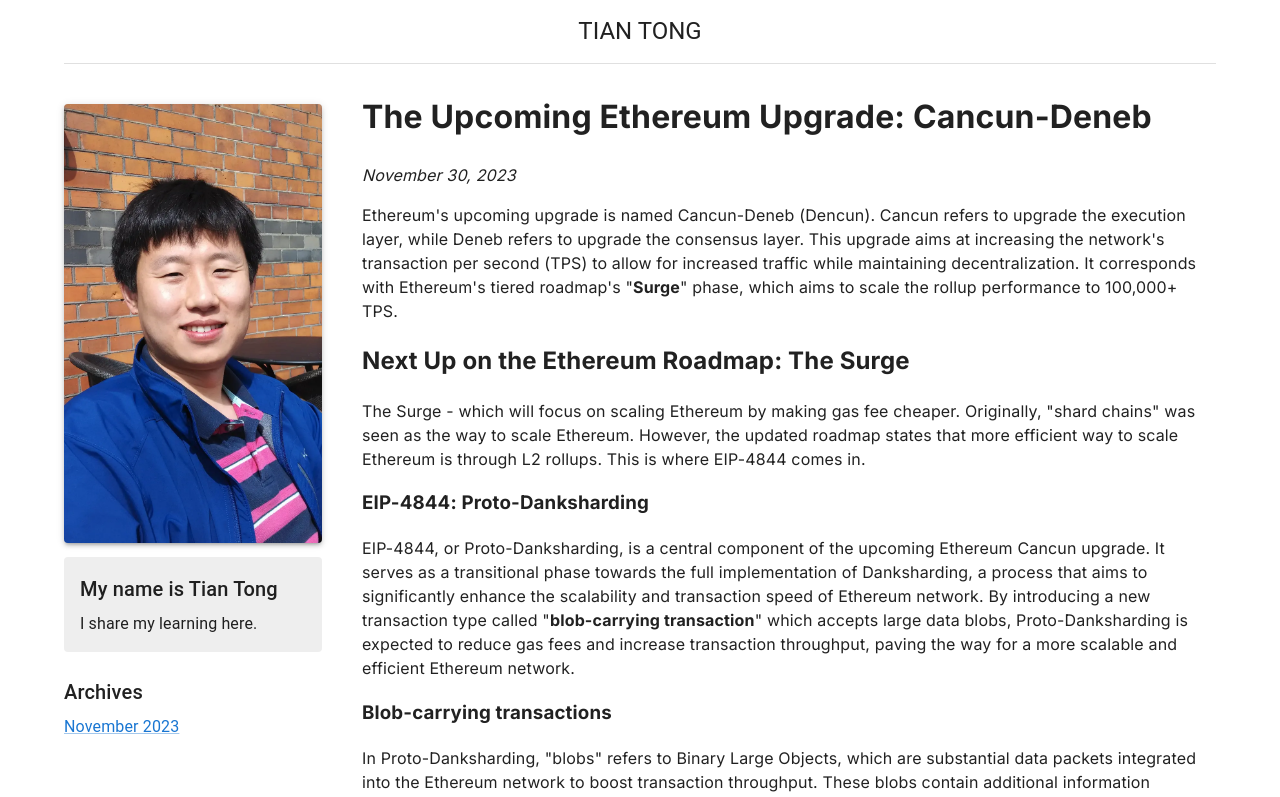
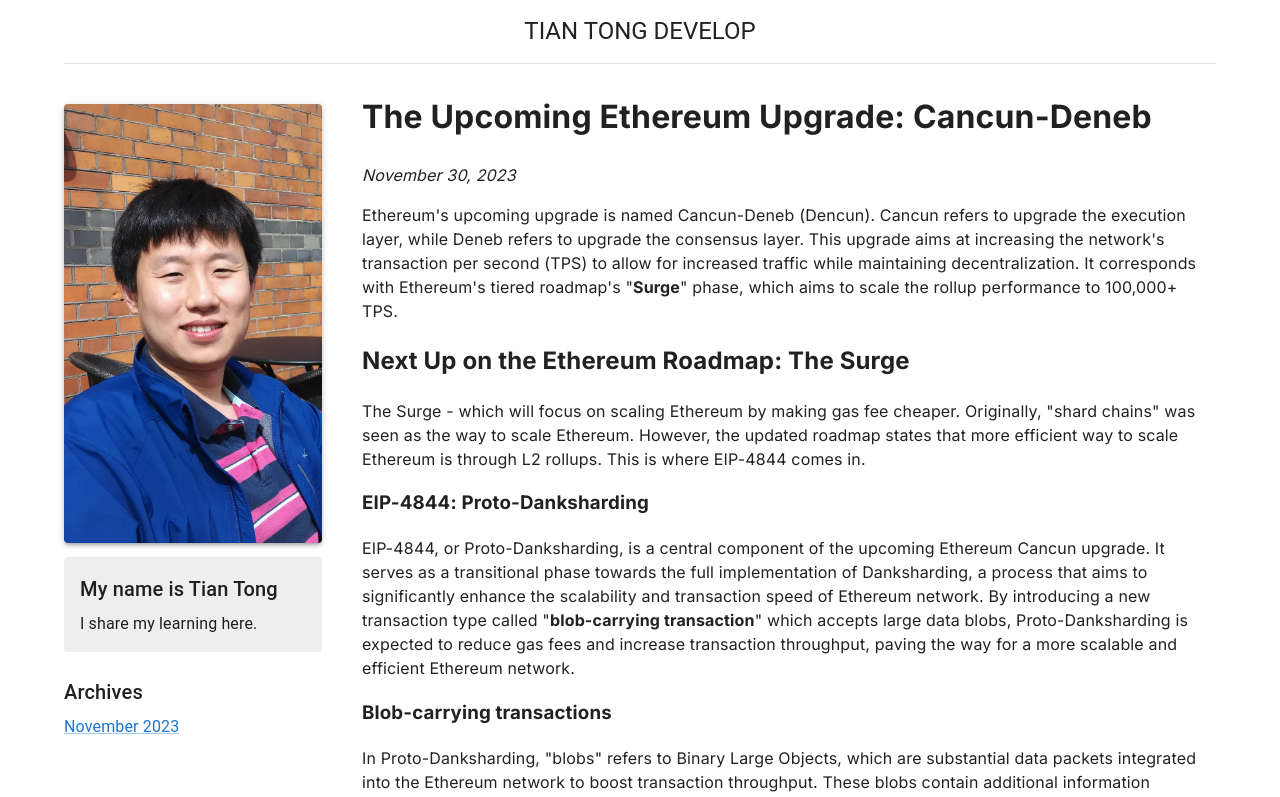
Before and after one commit to tt-ny/ttdp.com, a Next.js app: page / in a window 1280 px wide. Shown: the top 797 px of the page. Built offline with nearby package versions, Linux system fonts and the light colour scheme.

Commit message:
update title

```diff
--- a/components/Blog.tsx
+++ b/components/Blog.tsx
@@ -27,7 +27,7 @@
     <ThemeProvider theme={defaultTheme}>
       <CssBaseline />
       <Container maxWidth="lg">
-        <Header title="TIAN TONG" />
+        <Header title="TIAN TONG DEVELOP" />
         <main>
           <Grid container spacing={5} sx={{ mt: 0 }}>
             <Sidebar
```
Also changed, not shown: app/apple-icon.png, 1 other file (tests, documents, lock files or other folders).
